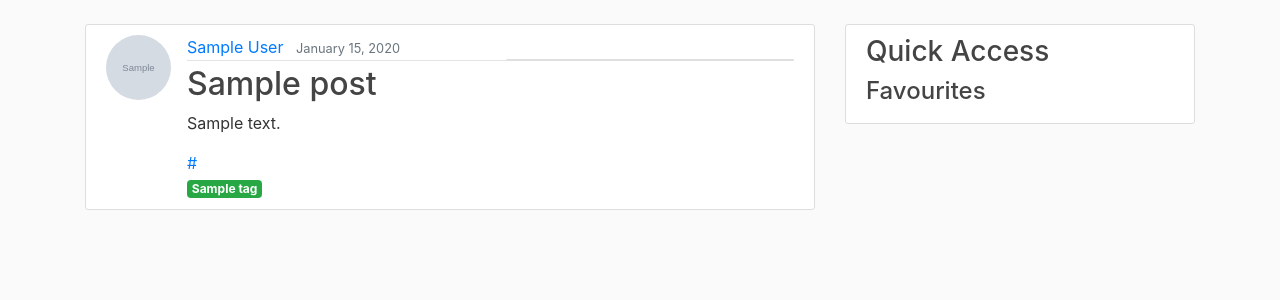
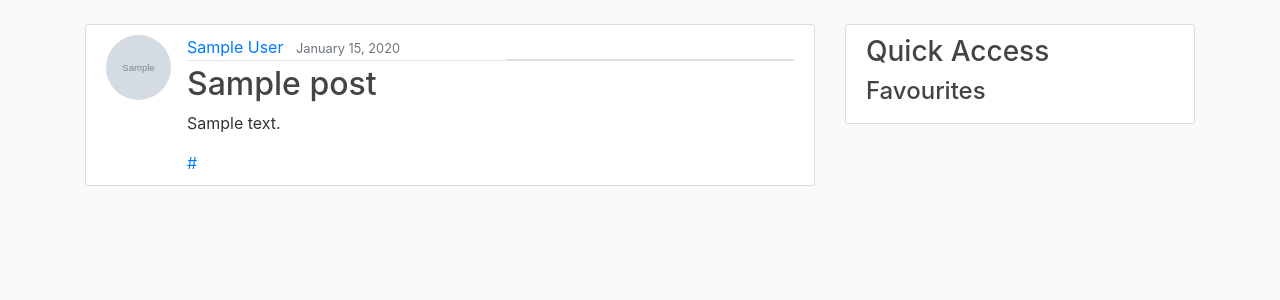
Before and after one commit to Handenurcoskun/SWE574-Team2, a Django app: template blog/templates/blog/myspace.html in a window 1280 px wide. Shown: the part 56-356 px from the top of the page. Run offline with Django 4.2, Linux system fonts and the light colour scheme; the template is opened without the code that fills it: most values are stand-ins (such as "Sample title", 1, 10 or a date in 2020); grey boxes marked "Sample" are stand-in pictures; some libraries are stand-ins or nearby versions.

```diff
--- a/blog/templates/blog/myspace.html
+++ b/blog/templates/blog/myspace.html
@@ -11,11 +11,11 @@
         <h2><a class="article-title" href="{% url 'post-detail' post.id %}">{{ post.title }}</a></h2>
         <p class="article-content">{{ post.content }}</p>
         <a class="article-link" href="{{ post.link }}" target="_blank" name="link" id="preview_link{{ post.id }}" onmouseover="loadPreview('{{ post.id }}', '{{ post.link }}')">{{ post.link }}</a>
-        <div>
-          {% for tag in post.tags.all %}
-            <a href="{% url 'filter-tags' tag.id %}" class="badge badge-success">{{ tag.name }}</a>
-          {% endfor %}
-        </div>
+<!--        <div>-->
+<!--          {% for tag in post.tags.all %}-->
+<!--            <a href="{% url 'filter-tags' tag.id %}" class="badge badge-success">{{ tag.name }}</a>-->
+<!--          {% endfor %}-->
+<!--        </div>-->
       </div>
       <div class="spinner-border text-success not-visible" id="preview_loader{{ post.id }}" role="status">
             <span class="sr-only">Loading...</span>
```
